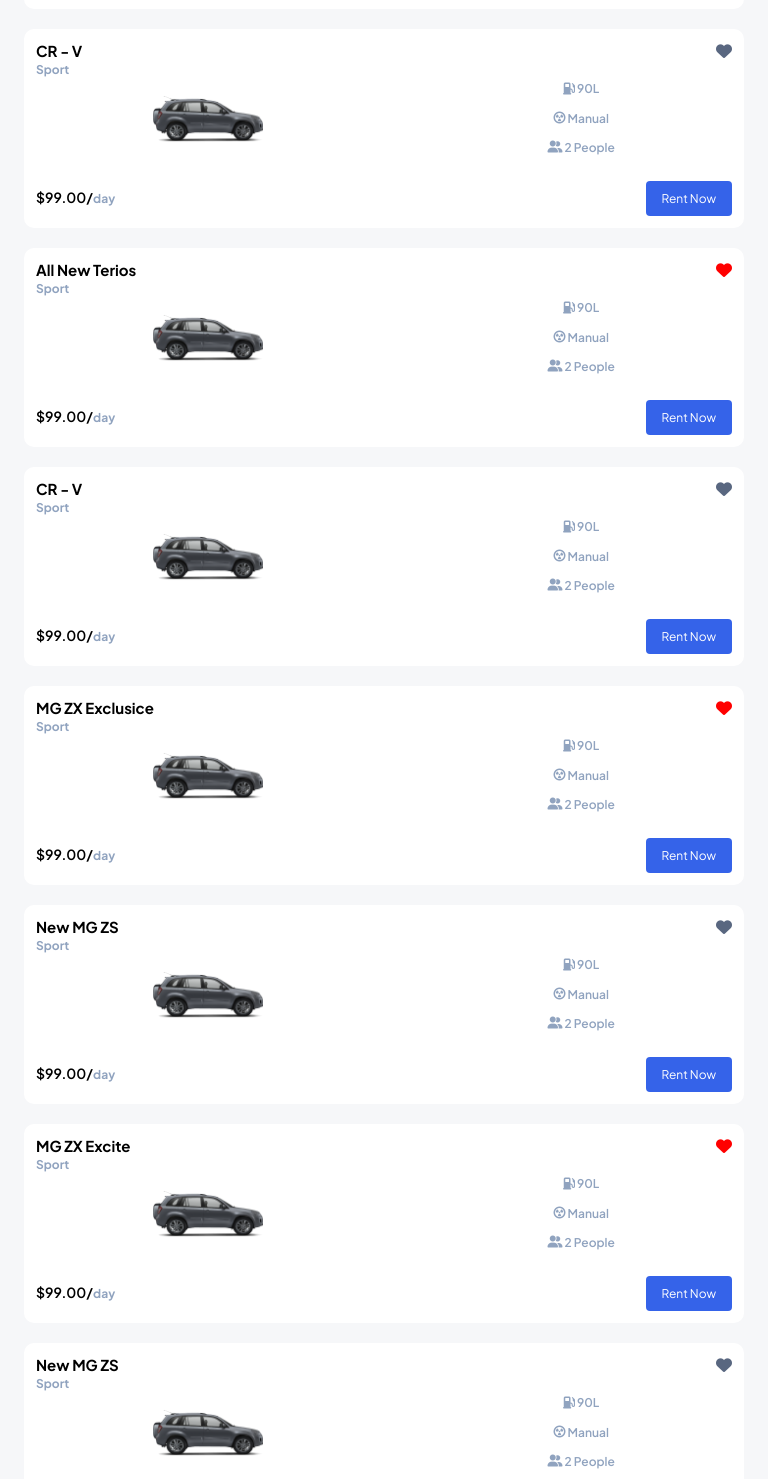
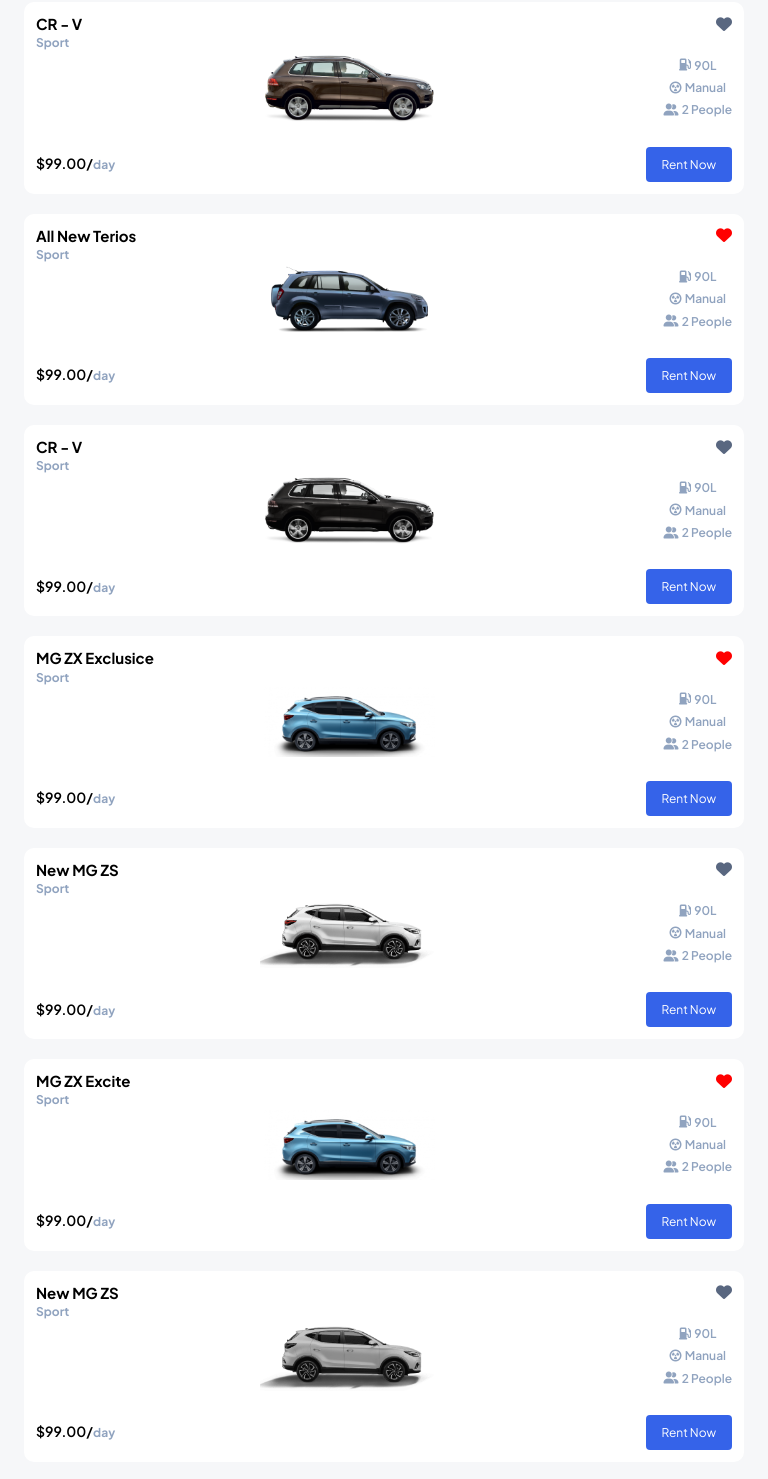
Before and after one commit to anilcodersigdel/figma-design, a plain HTML site: page index.html in a window 768 px wide. Shown: the part 1318-2797 px from the top of the page. Drawn offline with Linux system fonts and the light colour scheme.

Commit message:
home page responsive completed

```diff
--- a/index.html
+++ b/index.html
@@ -397,7 +397,7 @@
                 <p class="car-class">Sport</p>
 
                 <div class="car-flex">
-                    <img src="assets/images/car5.png" alt="car image">
+                    <img src="assets/images/car6.png" alt="car image">
 
                     <div class="car-content">
 
@@ -427,7 +427,7 @@
                 <p class="car-class">Sport</p>
 
                 <div class="car-flex">
-                    <img src="assets/images/car5.png" alt="car image">
+                    <img src="assets/images/car7.png" alt="car image">
 
                     <div class="car-content">
 
@@ -458,7 +458,7 @@
 
 
               <div class="car-flex">
-                <img src="assets/images/car5.png" alt="car image">
+                <img src="assets/images/car8.png" alt="car image">
 
                 <div class="car-content">
 
@@ -488,7 +488,7 @@
 
 
                <div class="car-flex">
-                <img src="assets/images/car5.png" alt="car image">
+                <img src="assets/images/car9.png" alt="car image">
 
                 <div class="car-content">
 
@@ -517,7 +517,7 @@
                 <p class="car-class">Sport</p>
 
                 <div class="car-flex">
-                    <img src="assets/images/car5.png" alt="car image">
+                    <img src="assets/images/car10.png" alt="car image">
 
                     <div class="car-content">
 
@@ -547,7 +547,7 @@
 
 
                <div class="car-flex">
-                <img src="assets/images/car5.png" alt="car image">
+                <img src="assets/images/car11.png" alt="car image">
 
                 <div class="car-content">
 
@@ -578,7 +578,7 @@
 
 
                 <div class="car-flex">
-                <img src="assets/images/car5.png" alt="car image">
+                <img src="assets/images/car12.png" alt="car image">
 
                 <div class="car-content">
 
@@ -664,7 +664,7 @@
         <div class="footer-border"></div>
 
         <div class="footer-last">
-            <div>
+            <div class="copyright">
                 <p><i class="fa-regular fa-copyright"></i> <span id="copyrightYear"></span> MORENT. All Rights
                     reserved</p>
             </div>
--- a/sass/components/_cards.scss
+++ b/sass/components/_cards.scss
@@ -31,12 +31,12 @@
 
 
     img {
-        width: 170px;
+        width: 100%;
         height: 120px;
         object-fit: contain;
 
         @media (max-width:768px){
-            width: 110px;
+            width: 100%;
             height: 70px;
         }
 
@@ -53,20 +53,13 @@
     .car-content {
         @include flex-between;
         // flex-direction: column;
-
-
-        @media (max-width:768px) {
-            // display: flex;
-            // flex-direction: column;
-        }
-
-
         p {
             @include flex-between;
-            gap: 4px;
+            gap: 0.2rem;
             color: $icon-color;
             font-size: 14px;
             font-weight: $secondary-font-weight;
+            white-space: nowrap;
 
 
             i {
@@ -75,7 +68,7 @@
 
             @media (max-width: 768px) {
                 font-size: 12px;
-                gap: 2px;
+                // gap: 2px;
                 font-weight: $secondary-font-weight;
 
             }
@@ -136,17 +129,12 @@
 
 @media (min-width:768px){
     .car-flex {
-
-        // display: flex;
-        // flex-direction: column;
         align-items: center;
-        // gap: 10px;
         justify-content: space-around;
 
         .car-content {
             display: flex;
-            // flex-direction: column;
-            gap: 10px;
+            gap: 0.5rem;
         }
 
     }
@@ -155,15 +143,13 @@
 
 @media (max-width:768px){
     .car-flex {
-       display: flex;
-        gap: 50px;
-
+      @include flex-between;
 
         .car-content {
             display: flex;
             flex-direction: column;
             justify-content: center;
-            gap: 10px;
+            gap: 0.2rem;
         }
 
     }
--- a/sass/layout/_footer.scss
+++ b/sass/layout/_footer.scss
@@ -1,54 +1,56 @@
 @import '../abstracts/variables';
 @import '../base/typography';
 
-footer{
-    padding:50px;
+footer {
+    padding: 50px;
     background-color: $content-background-color;
-    // display: flex;
 
-    @media (max-width:768px){
+
+    @media (max-width:768px) {
         background-color: $background-color;
         padding: 0 24px 24px 24px;
 
 
     }
 
-    .footer-head{
+    .footer-head {
         display: flex;
         justify-content: space-between;
         align-items: center;
         padding-bottom: 36px;
 
 
-        @media (max-width: 768px){
+        @media (max-width: 768px) {
             flex-direction: column;
-            gap: 30px;
+            gap: 1.5rem;
 
 
         }
 
-        .footer-logo{
+        .footer-logo {
             width: 25%;
 
 
-            @media (max-width: 768px){
-                width: 100%;
-
+            @media (max-width: 768px) {
+                width: 80%;
+                margin-right: auto;
+                // text-align: justify;
             }
 
-        h1{
+            h1 {
                 color: $primary-color;
 
-            @media (max-width: 768px){
+                @media (max-width: 768px) {
                     font-size: 24px;
                     line-height: 36px;
                 }
             }
-        p{
+
+            p {
                 color: $footer-text-color;
 
-            @media (max-width: 768px){
-               width: 80%;
+                @media (max-width: 768px) {
+
                     line-height: 24px;
                 }
 
@@ -57,31 +59,33 @@
 
         }
 
-    .footer-content{
+        .footer-content {
             width: 50%;
             display: flex;
             justify-content: space-between;
 
-        @media (max-width: 768px){
+            @media (max-width: 768px) {
+                width: 100%;
                 display: flex;
-          gap: 30px;
+                gap: 2rem;
                 flex-wrap: wrap;
-       width: 100%;
+
             }
 
-        h3{
+            h3 {
                 line-height: 48px;
                 font-size: 20px;
                 color: rgba(26, 32, 44, 1);
                 font-weight: $primary-font-weight;
 
-            @media (max-width: 768px){
+                @media (max-width: 768px) {
                     font-size: 16px;
                     line-height: 30px;
                 }
 
             }
-        p a{
+
+            p a {
                 font-weight: $low-font-weight;
                 line-height: 40px;
                 color: $footer-text-color;
@@ -92,27 +96,36 @@
 
     }
 
-.footer-border{
+    .footer-border {
         border: 1px solid rgba(19, 19, 19, 0.16);
 
 
-       @media (max-width: 768px){
+        @media (max-width: 768px) {
             display: none;
         }
     }
 
-.footer-last{
+    .footer-last {
         padding-top: 36px;
         display: flex;
         justify-content: space-between;
         font-weight: 600;
 
 
-    @media (max-width:768px){
+        @media (max-width:768px) {
+            flex-direction: column;
+            gap: 0.8rem;
+
             padding: 0;
+
+            .copyright {
+                order: 2;
             }
 
-p , a{
+        }
+
+        p,
+        a {
             color: rgba(26, 32, 44, 1);
             font-weight: $secondary-font-weight;
 
@@ -120,10 +133,18 @@
         }
     }
 
-.rules-policy{
-    width: 30%;
+    .rules-policy {
+        // width: 40%;
         display: flex;
         justify-content: space-between;
+
+
+        @media (max-width:768px) {
+
+            order: 1;
+
+
+        }
     }
 
 
--- a/sass/layout/_grid.scss
+++ b/sass/layout/_grid.scss
@@ -27,13 +27,5 @@
     }
 
 
-    .car-flex{
-
-        .car-content{
-
-        }
-    }
-
-
 
 }
```
Also changed, not shown: sass/main.css, 1 other file. Lines whose indentation alone changed are shown as unchanged.
